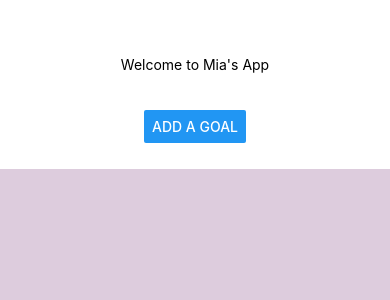
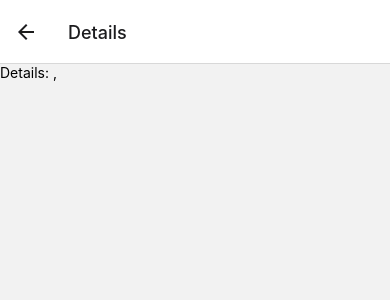
Before and after one commit to MiaYan0116/mobile-app, a React Native app: screen /Details in a window 390 px wide. Shown: the top 300 px of the page. Built offline with nearby package versions, Linux system fonts and the light colour scheme.

Commit message:
move code from App.js to Home.js

```diff
--- a/App.js
+++ b/App.js
@@ -1,121 +1,21 @@
-import { StatusBar } from 'expo-status-bar';
-import { Button, StyleSheet, Text, TextInput, View, SafeAreaView, ScrollView, FlatList} from 'react-native';
-import Header from './components/Header'
-import { useState } from 'react';
-import Input from './components/Input';
-import GoalItem from './components/GoalItem'
+import React from "react";
+import Home from "./components/Home";
+import GoalDetails from "./components/GoalDetails";
+import { NavigationContainer } from "@react-navigation/native";
+import { createNativeStackNavigator } from "@react-navigation/native-stack";
 
+const Stack = createNativeStackNavigator();
+console.log(Stack);
 
-export default function App() {
-  const name = "Mia's App";
-  const [goals, setGoals] = useState([])
-  const [text, setText] = useState("")
-  const [modalVisible, setModalVisible] = useState(false)
+export default function App () {
+  return(
+    <NavigationContainer>
+      <Stack.Navigator>
+        <Stack.Screen name='Home' component={Home}/>
+        <Stack.Screen name='Details' component={GoalDetails}/>
+      </Stack.Navigator>
 
+    </NavigationContainer>
 
-  function generateRandomNumber(){
-    return Math.floor(Math.random() * 1000001);
-  }
-
-  function changeDataHandler(data){
-    const randomNumber = generateRandomNumber();
-    const goal = {
-      id: randomNumber,
-      text: data,
-    }
-		setText(data);
-    setGoals((prevGoals) => {
-      return [...prevGoals, goal];
-    }, goal);
-    setModalVisible(false);
-	}
-
-  function addAGoalHandler(){
-    setModalVisible(true);
-  }
-
-  function cancelHandler(){
-    setModalVisible(false);
-  }
-
-  function goalPressHandler(pressId){
-    console.log('I am pressing', pressId);
-  }
-
-  function goalDeleteHandler(deleteId){
-    setGoals((prevGoals) => {
-      return prevGoals.filter((goal) => {
-        return goal.id != deleteId;
-      })
-    })
-  }
-
-
-  return (
-    <SafeAreaView style={styles.container}>
-      {/* <Text>Open up App.js to start working on {name}!</Text> */}
-      {/* use props to pass values from parents' component to Header */}
-      <View style={styles.topContainer}>
-        <Header name={name}/>
-        <StatusBar style="auto" />
-        <Input
-          changedHandle={changeDataHandler}
-          modalVisible={modalVisible}
-          cancelHandler={cancelHandler}
-        />
-        <Button title="Add a goal" onPress={addAGoalHandler}></Button>
-      </View>
-      <View style={styles.bottomContainer}>
-        {/* <ScrollView
-          bounces={false}
-          contentContainerStyle={styles.contentContainerStyle}
-        >
-          {goals.map((goal) => {
-            return(
-              <View key={goal.id}>
-                <Text style={styles.text}>{goal.text}</Text>
-              </View>
-            )
-          })}
-        </ScrollView> */}
-        <FlatList
-          contentContainerStyle={styles.contentContainerStyle}
-          data={goals}
-          renderItem={({item}) => {
-            // return(
-            //   <Text style={styles.text} key={item.id}>{item.text}</Text>
-            // )
-            return(
-              <GoalItem
-                goal={item}
-                deleteHandler={goalDeleteHandler}
-                pressHandler={goalPressHandler}
-            />
-          )
-          }}
-        />
-      </View>
-    </SafeAreaView>
-  );
+  )
 }
-
-const styles = StyleSheet.create({
-  container: {
-    flex: 1,
-    backgroundColor: '#fff',
-    justifyContent: 'center',
-  },
-  topContainer: {
-    flex: 1,
-    alignItems: 'center',
-    justifyContent: 'space-evenly'
-  },
-  bottomContainer: {
-    flex: 4,
-    backgroundColor: '#dcd',
-  },
-  contentContainerStyle: {
-    alignItems: 'center',
-  },
-
-});
--- /dev/null
+++ b/components/GoalDetails.js
@@ -0,0 +1,12 @@
+import React from 'react'
+import { View, Text } from 'react-native'
+
+const GoalDetails = (goal) => {
+  return (
+    <View>
+      <Text>Details: {goal.id}, {goal.text}</Text>
+    </View>
+  )
+}
+
+export default GoalDetails
--- a/components/GoalItem.js
+++ b/components/GoalItem.js
@@ -17,7 +17,7 @@ const GoalItem = ({goal, deleteHandler, pressHandler}) => {
 	}
 
 	function goalPressed(){
-		pressHandler(goal.id)
+		pressHandler(goal)
 	}
 
 	return(
--- a/components/Header.js
+++ b/components/Header.js
@@ -12,8 +12,12 @@ const Header = (props) => {
 
 const styles = StyleSheet.create({
   headerView: {
-    marginTop: 30,
-    marginBottom: 10,
+    color: "darkslateblue",
+    borderColor: "darkslateblue",
+    borderWidth: 3,
+    fontSize: 25,
+    fontWeight: "bold",
+    padding: 5,
   }
 })
 
--- /dev/null
+++ b/components/Home.js
@@ -0,0 +1,123 @@
+import { StatusBar } from 'expo-status-bar';
+import { Button, StyleSheet, Text, TextInput, View, SafeAreaView, ScrollView, FlatList} from 'react-native';
+import Header from './Header'
+import { useState } from 'react';
+import Input from './Input';
+import GoalItem from './GoalItem';
+
+
+export default function Home({ navigation }) {
+	console.log(navigation);
+  const name = "Mia's App";
+  const [goals, setGoals] = useState([])
+  const [text, setText] = useState("")
+  const [modalVisible, setModalVisible] = useState(false)
+
+
+  function generateRandomNumber(){
+    return Math.floor(Math.random() * 1000001);
+  }
+
+  function changeDataHandler(data){
+    const randomNumber = generateRandomNumber();
+    const goal = {
+      id: randomNumber,
+      text: data,
+    }
+		setText(data);
+    setGoals((prevGoals) => {
+      return [...prevGoals, goal];
+    }, goal);
+    setModalVisible(false);
+	}
+
+  function addAGoalHandler(){
+    setModalVisible(true);
+  }
+
+  function cancelHandler(){
+    setModalVisible(false);
+  }
+
+  function goalPressHandler(goal){
+    console.log('I am pressing', goal);
+
+  }
+
+  function goalDeleteHandler(deleteId){
+    setGoals((prevGoals) => {
+      return prevGoals.filter((goal) => {
+        return goal.id != deleteId;
+      })
+    })
+  }
+
+
+  return (
+    <SafeAreaView style={styles.container}>
+      {/* <Text>Open up App.js to start working on {name}!</Text> */}
+      {/* use props to pass values from parents' component to Header */}
+      <View style={styles.topContainer}>
+        <Header name={name}/>
+        <StatusBar style="auto" />
+        <Input
+          changedHandle={changeDataHandler}
+          modalVisible={modalVisible}
+          cancelHandler={cancelHandler}
+        />
+        <Button title="Add a goal" onPress={addAGoalHandler}></Button>
+      </View>
+      <View style={styles.bottomContainer}>
+        {/* <ScrollView
+          bounces={false}
+          contentContainerStyle={styles.contentContainerStyle}
+        >
+          {goals.map((goal) => {
+            return(
+              <View key={goal.id}>
+                <Text style={styles.text}>{goal.text}</Text>
+              </View>
+            )
+          })}
+        </ScrollView> */}
+        <FlatList
+          contentContainerStyle={styles.contentContainerStyle}
+          data={goals}
+          renderItem={({item}) => {
+            // return(
+            //   <Text style={styles.text} key={item.id}>{item.text}</Text>
+            // )
+            return(
+              <GoalItem
+                goal={item}
+                deleteHandler={goalDeleteHandler}
+                pressHandler={goalPressHandler}
+            />
+          )
+          }}
+        />
+      </View>
+    </SafeAreaView>
+  );
+}
+
+const styles = StyleSheet.create({
+  container: {
+    flex: 1,
+    backgroundColor: '#fff',
+    justifyContent: 'center',
+  },
+  topContainer: {
+    flex: 1,
+    alignItems: 'center',
+    justifyContent: 'space-evenly'
+  },
+  bottomContainer: {
+    flex: 4,
+    backgroundColor: '#dcd',
+  },
+  contentContainerStyle: {
+    alignItems: 'center',
+  },
+
+});
```
